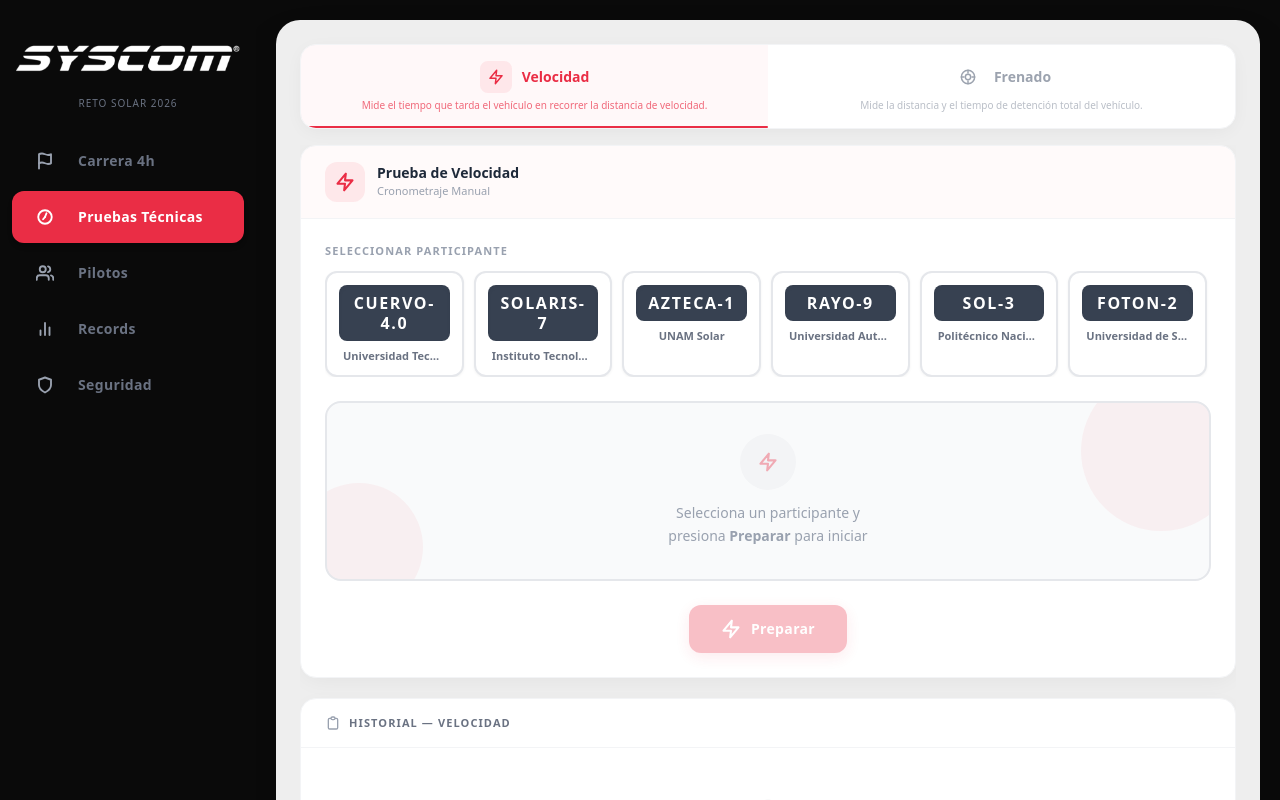
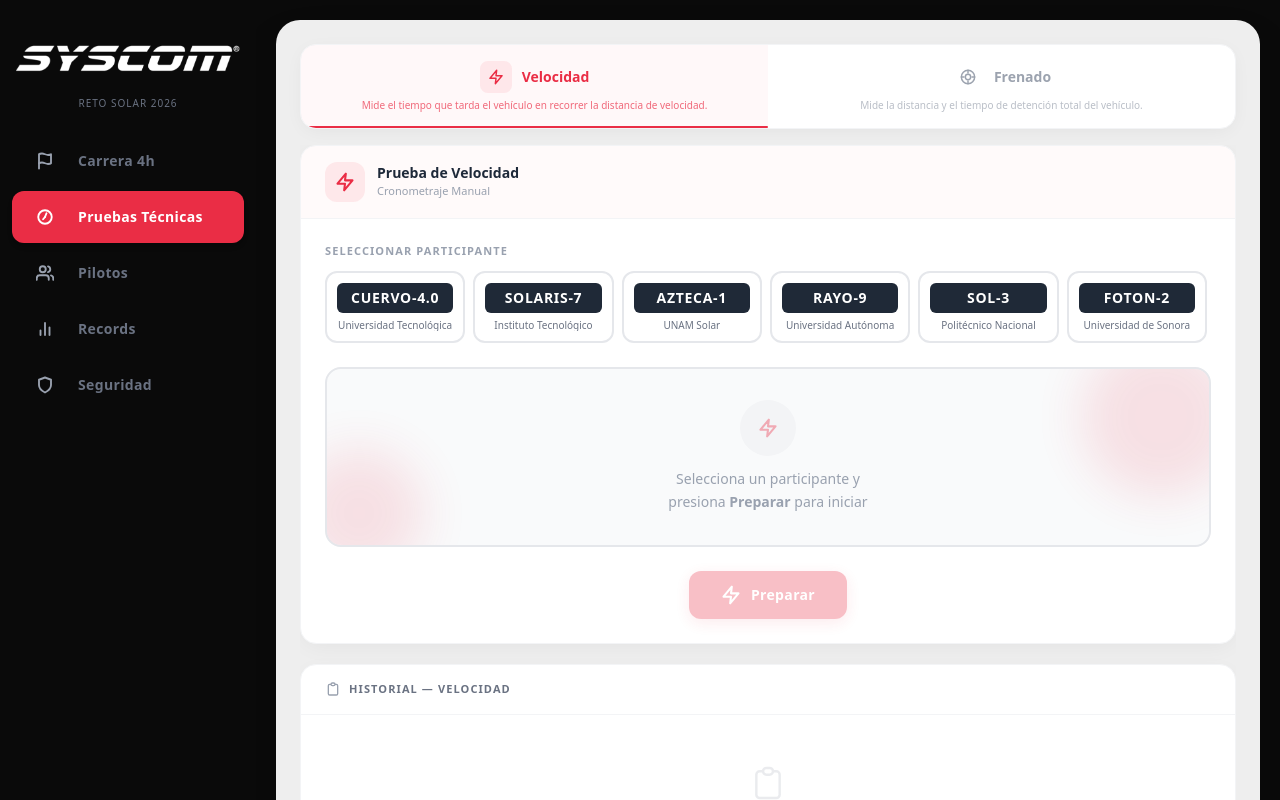
Before and after one commit to SYSCOM-Labs/syscom-race-timing, a React (Vite) app in the folder frontend/: page / in a window 1280 px wide. Both pictures are taken after a click on the button "Pruebas Técnicas". Shown: the top 800 px of the page. Built offline with nearby package versions, Linux system fonts and the light colour scheme.

Commit message:
feature: brake and speed panels have improved UI design and functionalities

```diff
--- a/frontend/src/components/BrakeTestPanel.jsx
+++ b/frontend/src/components/BrakeTestPanel.jsx
@@ -40,30 +40,37 @@ function ParticipantCard({ auto, isSelected, isDisabled, accent, onClick }) {
     <button
       onClick={onClick}
       disabled={isDisabled}
-      className="relative flex flex-col items-center gap-2 p-3 rounded-xl border-2 transition-all duration-200 cursor-pointer disabled:cursor-not-allowed disabled:opacity-50 hover:scale-105 active:scale-95 text-left w-full"
+      className={[
+        'relative flex flex-col items-center gap-1.5 p-2.5 rounded-xl border-2 text-left w-full',
+        'transition-[border-color,background-color,box-shadow] duration-150',
+        'cursor-pointer disabled:cursor-not-allowed disabled:opacity-50',
+        isSelected
+          ? 'border-transparent'
+          : 'border-gray-200 hover:border-gray-300 hover:bg-gray-50',
+      ].join(' ')}
       style={{
-        borderColor: isSelected ? accent : '#e5e7eb',
-        backgroundColor: isSelected ? accent + '10' : 'white',
-        boxShadow: isSelected ? `0 4px 14px ${accent}30` : '0 1px 3px rgba(0,0,0,0.05)',
+        borderColor: isSelected ? accent : undefined,
+        backgroundColor: isSelected ? accent + '10' : undefined,
+        boxShadow: isSelected ? `0 2px 8px ${accent}25` : undefined,
       }}
     >
       {isSelected && (
         <div
-          className="absolute top-2 right-2 w-5 h-5 rounded-full flex items-center justify-center shadow-sm"
+          className="absolute top-1.5 right-1.5 w-4 h-4 rounded-full flex items-center justify-center"
           style={{ backgroundColor: accent }}
         >
-          <svg className="w-3 h-3 text-white" fill="none" stroke="currentColor" viewBox="0 0 24 24">
+          <svg className="w-2.5 h-2.5 text-white" fill="none" stroke="currentColor" viewBox="0 0 24 24">
             <path strokeLinecap="round" strokeLinejoin="round" strokeWidth={3} d="M5 13l4 4L19 7" />
           </svg>
         </div>
       )}
       <div
-        className="w-full text-center font-black text-base tracking-widest py-2 px-2 rounded-lg text-white shadow-inner leading-tight"
-        style={{ backgroundColor: isSelected ? accent : '#374151' }}
+        className="w-full text-center font-black text-sm tracking-wider py-1.5 px-1.5 rounded-md text-white leading-tight truncate"
+        style={{ backgroundColor: isSelected ? accent : '#1f2937' }}
       >
         {auto.matricula}
       </div>
-      <p className="text-[11px] font-semibold text-gray-500 text-center leading-tight w-full truncate px-1">
+      <p className="text-[10px] font-medium text-gray-500 text-center leading-tight w-full truncate">
         {auto.equipo}
       </p>
     </button>
@@ -204,7 +211,7 @@ export default function BrakeTestPanel({ autos, themeMode }) {
               </div>
             ) : (
               /* Grid de tarjetas */
-              <div className="grid grid-cols-3 sm:grid-cols-4 md:grid-cols-5 lg:grid-cols-6 gap-2.5 max-h-48 overflow-y-auto pr-1">
+              <div className="grid grid-cols-3 sm:grid-cols-4 md:grid-cols-5 lg:grid-cols-6 gap-2 max-h-52 overflow-y-auto overscroll-contain pr-1">
                 {autos.length === 0 ? (
                   <div className="col-span-full py-6 text-center text-gray-400 text-sm">
                     No hay participantes registrados
@@ -233,8 +240,8 @@ export default function BrakeTestPanel({ autos, themeMode }) {
             }}
           >
             {/* Decorative bg circles */}
-            <div className="absolute -top-8 -right-8 w-40 h-40 rounded-full opacity-5 bg-red-500" />
-            <div className="absolute -bottom-8 -left-8 w-32 h-32 rounded-full opacity-5 bg-red-500" />
+            <div className="absolute -top-8 -right-8 w-40 h-40 rounded-full opacity-12 blur-xl bg-red-500" />
+            <div className="absolute -bottom-8 -left-8 w-32 h-32 rounded-full opacity-12 blur-xl bg-red-500" />
 
             <div className="text-center relative z-10">
               {phase === 'idle' && (
--- a/frontend/src/components/SpeedTestPanel.jsx
+++ b/frontend/src/components/SpeedTestPanel.jsx
@@ -35,31 +35,37 @@ function ParticipantCard({ auto, isSelected, isDisabled, accent, onClick }) {
     <button
       onClick={onClick}
       disabled={isDisabled}
-      className="relative flex flex-col items-center gap-2 p-3 rounded-xl border-2 transition-all duration-200 cursor-pointer disabled:cursor-not-allowed disabled:opacity-50 hover:scale-105 active:scale-95 text-left w-full"
+      className={[
+        'relative flex flex-col items-center gap-1.5 p-2.5 rounded-xl border-2 text-left w-full',
+        'transition-[border-color,background-color,box-shadow] duration-150',
+        'cursor-pointer disabled:cursor-not-allowed disabled:opacity-50',
+        isSelected
+          ? 'border-transparent'
+          : 'border-gray-200 hover:border-gray-300 hover:bg-gray-50',
+      ].join(' ')}
       style={{
-        borderColor: isSelected ? accent : '#e5e7eb',
-        backgroundColor: isSelected ? accent + '10' : 'white',
-        boxShadow: isSelected ? `0 4px 14px ${accent}30` : '0 1px 3px rgba(0,0,0,0.05)',
+        borderColor: isSelected ? accent : undefined,
+        backgroundColor: isSelected ? accent + '10' : undefined,
+        boxShadow: isSelected ? `0 2px 8px ${accent}25` : undefined,
       }}
     >
       {isSelected && (
         <div
-          className="absolute top-2 right-2 w-5 h-5 rounded-full flex items-center justify-center shadow-sm"
+          className="absolute top-1.5 right-1.5 w-4 h-4 rounded-full flex items-center justify-center"
           style={{ backgroundColor: accent }}
         >
-          <svg className="w-3 h-3 text-white" fill="none" stroke="currentColor" viewBox="0 0 24 24">
+          <svg className="w-2.5 h-2.5 text-white" fill="none" stroke="currentColor" viewBox="0 0 24 24">
             <path strokeLinecap="round" strokeLinejoin="round" strokeWidth={3} d="M5 13l4 4L19 7" />
           </svg>
         </div>
       )}
-      {/* Plate badge */}
       <div
-        className="w-full text-center font-black text-base tracking-widest py-2 px-2 rounded-lg text-white shadow-inner leading-tight"
-        style={{ backgroundColor: isSelected ? accent : '#374151' }}
+        className="w-full text-center font-black text-sm tracking-wider py-1.5 px-1.5 rounded-md text-white leading-tight truncate"
+        style={{ backgroundColor: isSelected ? accent : '#1f2937' }}
       >
         {auto.matricula}
       </div>
-      <p className="text-[11px] font-semibold text-gray-500 text-center leading-tight w-full truncate px-1">
+      <p className="text-[10px] font-medium text-gray-500 text-center leading-tight w-full truncate">
         {auto.equipo}
       </p>
     </button>
@@ -222,7 +228,7 @@ export default function SpeedTestPanel({ autos, themeMode }) {
               </div>
             ) : (
               /* Grid de tarjetas */
-              <div className="grid grid-cols-3 sm:grid-cols-4 md:grid-cols-5 lg:grid-cols-6 gap-2.5 max-h-48 overflow-y-auto pr-1">
+              <div className="grid grid-cols-3 sm:grid-cols-4 md:grid-cols-5 lg:grid-cols-6 gap-2 max-h-52 overflow-y-auto overscroll-contain pr-1">
                 {autos.length === 0 ? (
                   <div className="col-span-full py-6 text-center text-gray-400 text-sm">
                     No hay participantes registrados
@@ -251,8 +257,8 @@ export default function SpeedTestPanel({ autos, themeMode }) {
             }}
           >
             {/* Decorative bg circles */}
-            <div className="absolute -top-8 -right-8 w-40 h-40 rounded-full opacity-5" style={{ backgroundColor: accent }} />
-            <div className="absolute -bottom-8 -left-8 w-32 h-32 rounded-full opacity-5" style={{ backgroundColor: accent }} />
+            <div className="absolute -top-8 -right-8 w-40 h-40 rounded-full opacity-12 blur-xl" style={{ backgroundColor: accent }} />
+            <div className="absolute -bottom-8 -left-8 w-32 h-32 rounded-full opacity-12 blur-xl" style={{ backgroundColor: accent }} />
 
             <div className="text-center relative z-10">
               {phase === 'idle' && (
```
